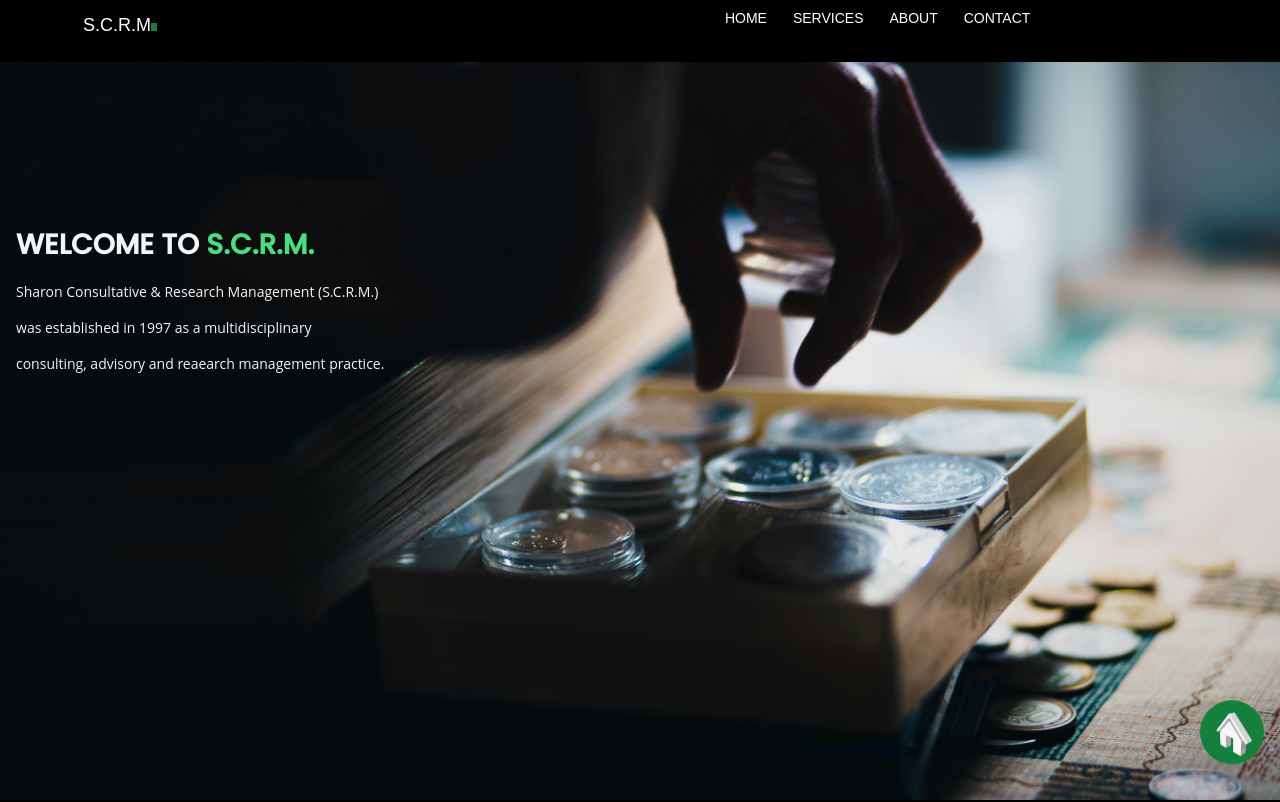
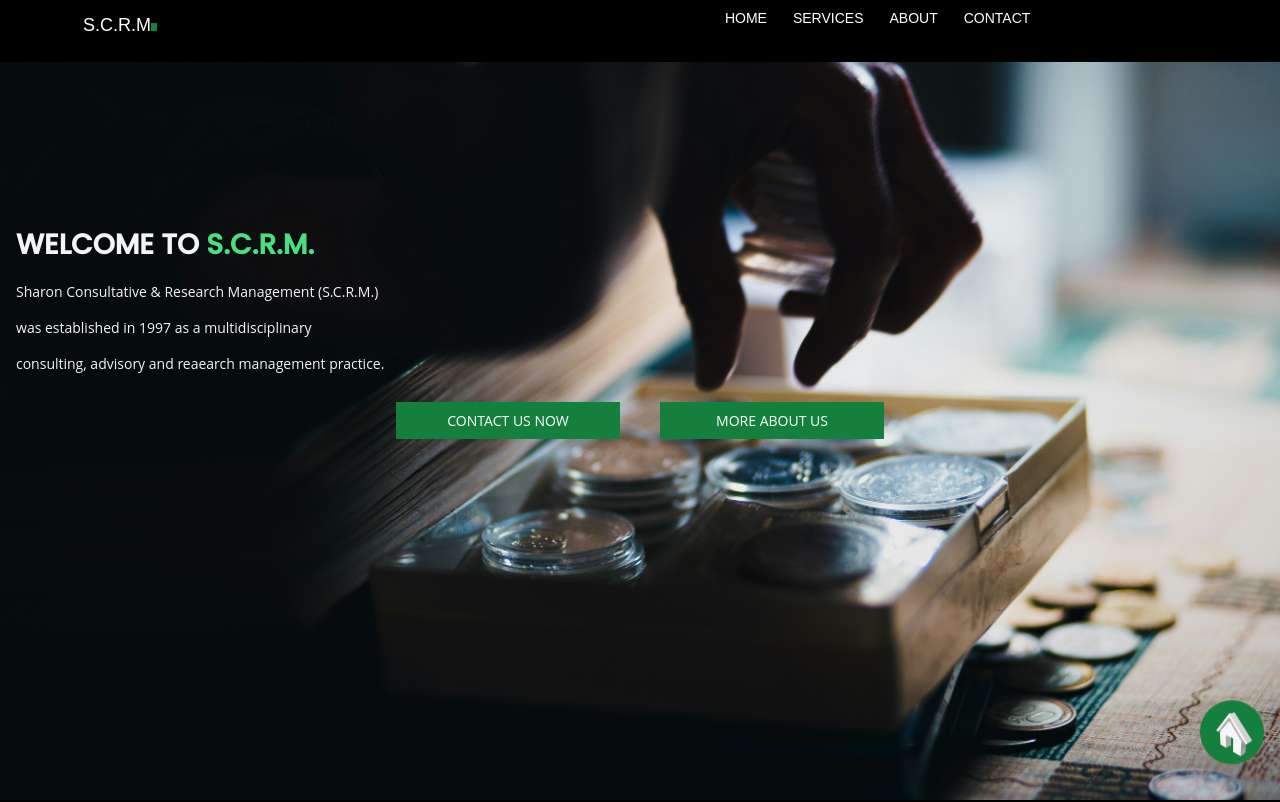
Before and after one commit to Folarrrrrrrrrrr/SCRM, a React (Vite) app: page / in a window 1280 px wide. Shown: the top 802 px of the page. Built offline with nearby package versions, Linux system fonts and the light colour scheme; a web font is replaced by a local one.

Commit message:
personalized scrm

```diff
--- a/package.json
+++ b/package.json
@@ -1,6 +1,7 @@
 {
   "name": "scrm",
   "private": true,
+  "homepage": "http://sharon-consultative.com",
   "version": "0.0.0",
   "type": "module",
   "scripts": {
--- a/src/assets/style/styles.css
+++ b/src/assets/style/styles.css
@@ -1529,13 +1529,13 @@ h1 {
   width: 100%;
   height: 34rem;
 }
-.quickLinksSection {
+/* .quickLinksSection {
   background-color: rgba(0, 0, 0, 0.2);
   background-image: url("../images/yuri-krupenin-S2FVm0tOv1w-unsplash.jpg");
   background-size: cover;
   background-repeat: no-repeat;
-  /* height: 50%; */
-}
+  height: 50%;
+} */
 .formContainer {
   position: relative;
   top: -450px;
--- a/src/components/Home.jsx
+++ b/src/components/Home.jsx
@@ -20,9 +20,9 @@ const Home = () => {
             </h1>
 
             <h3 className="summary   text-wrap text-left">
-              Sharon Consultative & Research Management (S.C.R.M.) <br /> was established in 1997
-              as a multidisciplinary <br /> consulting,  advisory and reaearch
-              management practice.
+              Sharon Consultative & Research Management (S.C.R.M.) <br /> was
+              established in 1997 as a multidisciplinary <br /> consulting,
+              advisory and reaearch management practice.
             </h3>
             {/* <h3 className="summary  text-wrap text-left">
               We specialze in providing tailored solutions to help
@@ -32,7 +32,7 @@ const Home = () => {
               achieve their financial goals.
             </h3> */}
           </div>
-          {/* <div
+          <div
             className="buttonContainer  flex  items-center
           justify-center "
           >
@@ -84,7 +84,7 @@ const Home = () => {
           "
               modalButtonStyle="flex items-center justify-center cursor-pointer text-white bg-green-700 m-5 p-2 w-56"
             />
-          </div> */}
+          </div>
         </div>
       </div>
     </>
```
Also changed, not shown: 1 other file (tests, documents, lock files or other folders).
